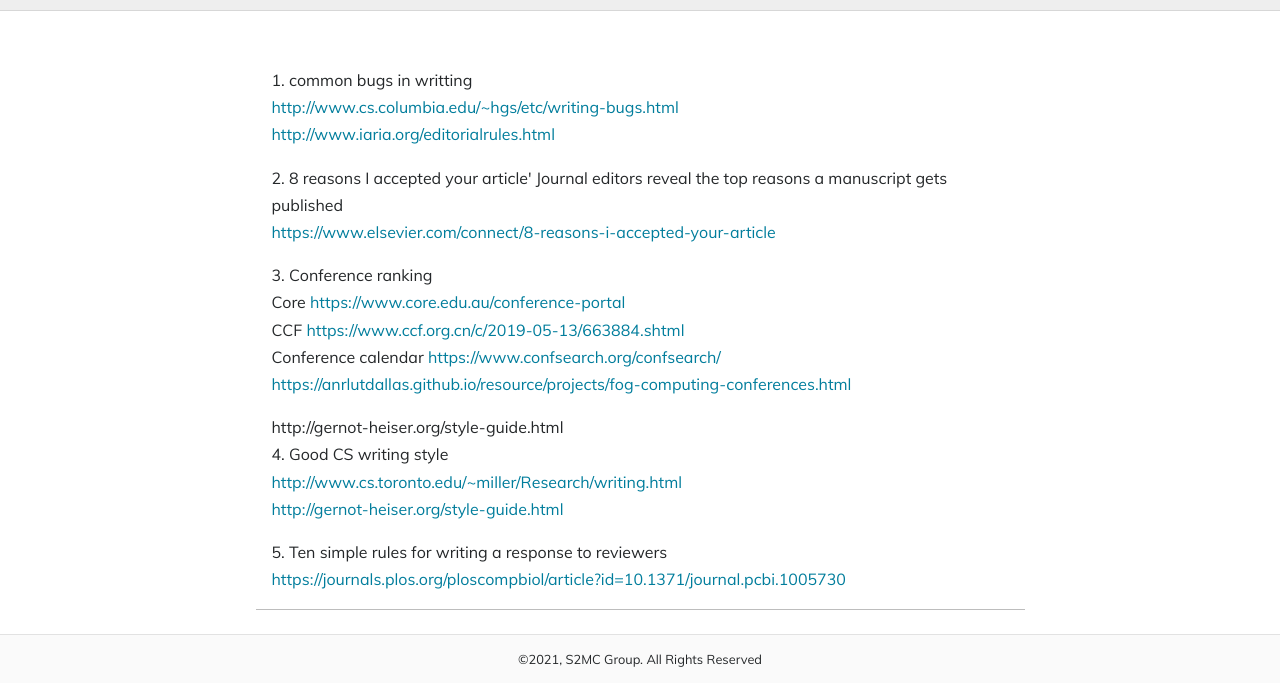
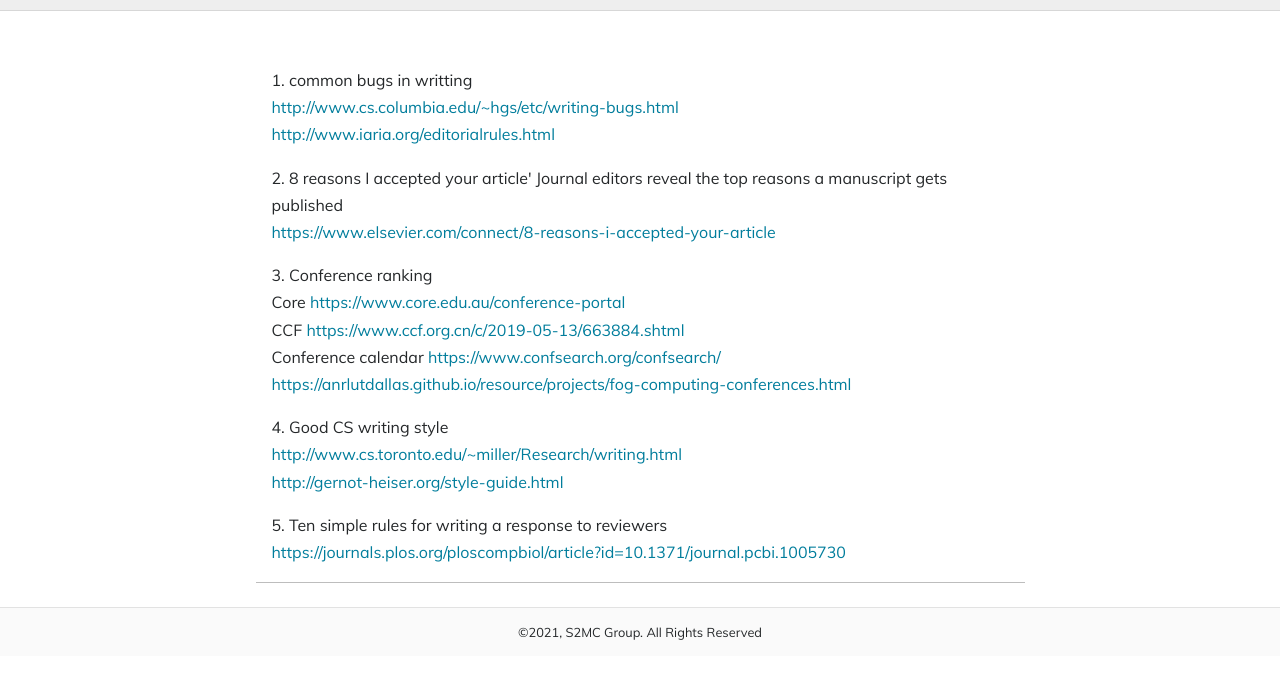
Before and after one commit to s2mclab/s2mclab.github.io, a browser extension: page blog/index.html in a window 1280 px wide. Shown: the part 152-835 px from the top of the page. After the commit the page ends 808 px from the top, so only its background shows below. Drawn offline with Linux system fonts and the light colour scheme; no server answers.

Commit message:
first commit

```diff
--- a/blog/index.html
+++ b/blog/index.html
@@ -1447,7 +1447,7 @@
   <p>  <a href='https://anrlutdallas.github.io/resource/projects/fog-computing-conferences.html '>https://anrlutdallas.github.io/resource/projects/fog-computing-conferences.html </a></p>
 </div>
 
-  <div class="summary-card__text p2">http://gernot-heiser.org/style-guide.html
+  <div class="summary-card__text p2">
   <p>4. Good CS writing style</p>
   <p><a href='https://www.cs.toronto.edu/~miller/Research/writing.html'>http://www.cs.toronto.edu/~miller/Research/writing.html</a></p>
   <a href='https://gernot-heiser.org/style-guide.html'>http://gernot-heiser.org/style-guide.html</a>
```
